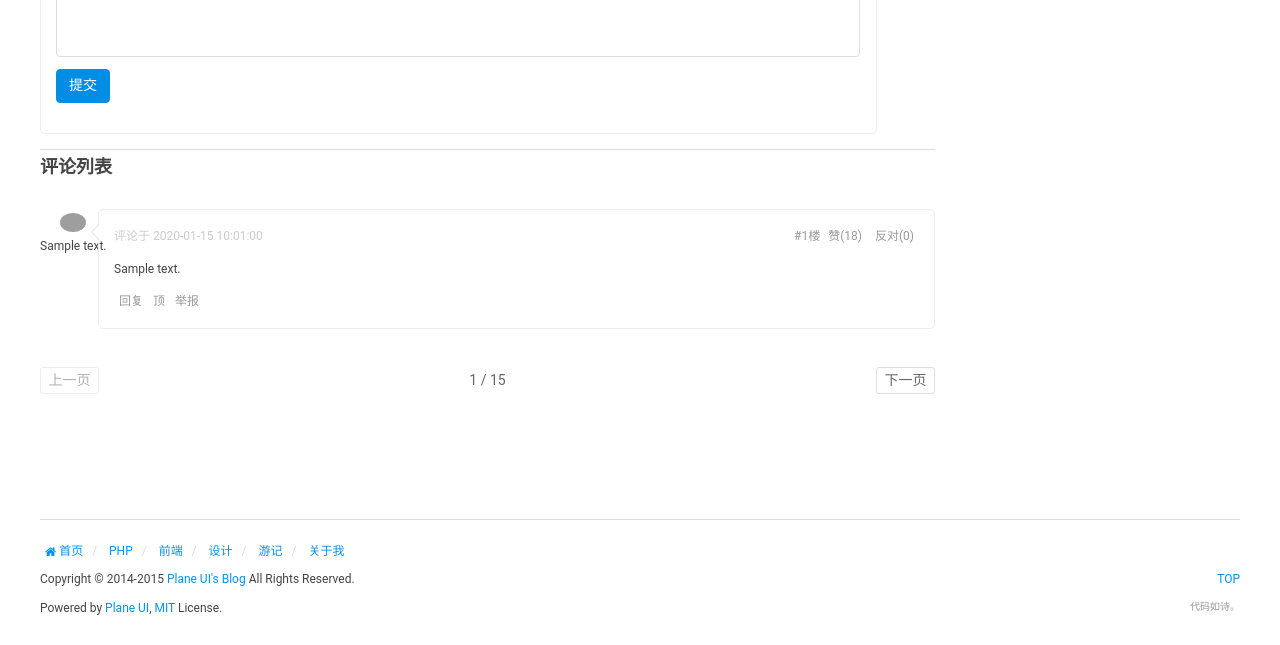
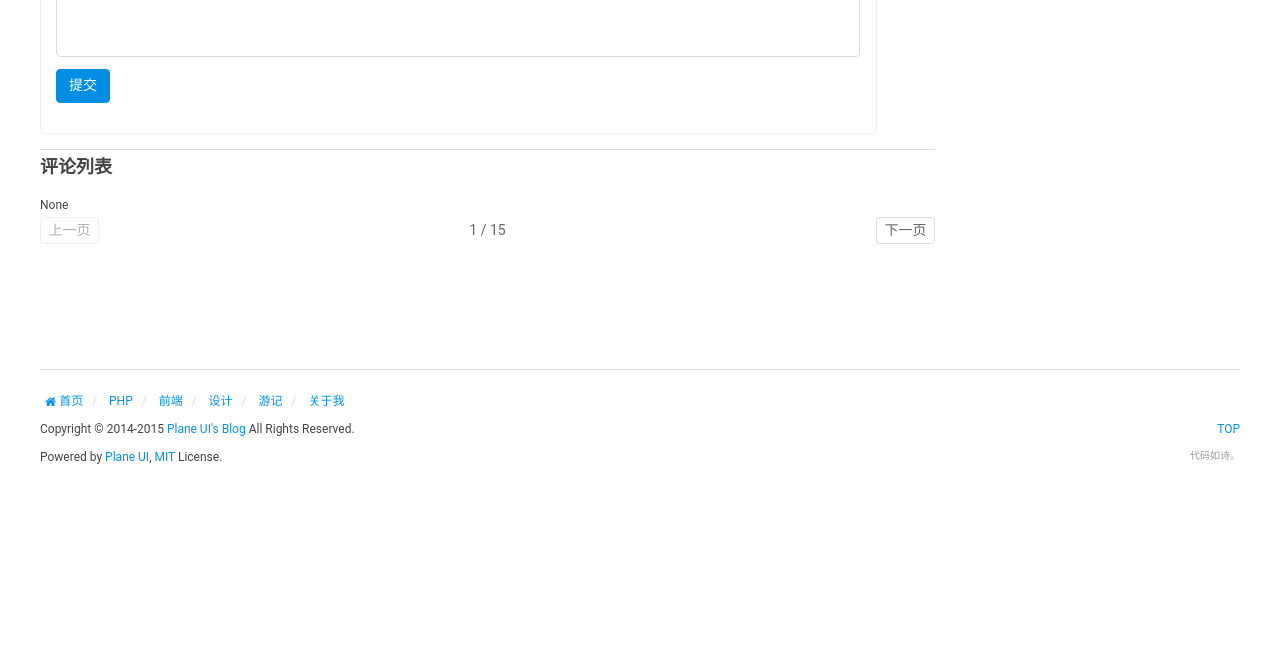
Before and after one commit to chenwuwen/django_blob, a Django app: template templates/blog/view.html in a window 1280 px wide. Shown: the part 1548-2193 px from the top of the page. After the commit the page ends 2012 px from the top, so only its background shows below. Run offline with Django 3.2, Linux system fonts and the light colour scheme; the template is opened without the code that fills it: most values are stand-ins (such as "Sample title", 1, 10 or a date in 2020); parts of the project's set-up code (start-up, migrations or seed data) failed here and were passed over; some libraries are stand-ins or nearby versions; grey boxes are pictures that could not be loaded.

Commit message:
第一次提交

```diff
--- a/blog/views/blog.py
+++ b/blog/views/blog.py
@@ -52,14 +52,14 @@ class ReadBlog(View):
             row.update({'children': []})
             comment_list_dict[row['id']] = row
         for item in comment_query_list:
-            parent_row = comment_list_dict.get(item['reply'])
+            parent_row = comment_list_dict.get(item['reply_id'])
             if not parent_row:
                 comment_tree.append(item)
             else:
                 parent_row['children'].append(item)
         comment_dic, comment_count = build_tree(comment_query_set)
         return render(request, "blog/view.html",
-                      {'blog': blog, 'comment_count': comment_count, 'comment_dic': comment_dic, 'user': user})
+                      {'blog': blog, 'comment_count': comment_count, 'comment_tree': comment_tree, 'user': user})
 
 
 # 写博客
--- /dev/null
+++ b/common/templatetags/__init__.py
@@ -0,0 +1 @@
+#-*-coding:utf-8-*-
--- /dev/null
+++ b/common/templatetags/blog_tags.py
@@ -0,0 +1,56 @@
+"""
+Django提供了自定义SIMPLE_TAG (同样的，自定义的tag也需要注册到setting.py中的app中，索性把整个包注册)
+需要注意的是自定义的tag一定要建在app下的templatetags包下，否则会报错 xx is not a registered tag library. Must be one of:
+使用自定功能的时候只需要在HTML页面中  在HTML顶部预加载｛%load py文件名%｝，然后 {{ blog_preview content reg}}
+"""
+
+"""
+自定义还包括filter 使用自定filter的时候只需要在HTML页面中  在HTML顶部预加载｛%load py文件名%｝，然后 {{ content | blog_preview: 'reg'}}
+"""
+from django import template
+from django.utils.safestring import mark_safe
+
+# 创建一个library对象，再这个对象上注册，对象名是关键字，不能改动,只有向系统注册过的tags，系统才认得你。
+register = template.Library()
+
+
+# 博客评论树tag
+# 这个装饰器表明这个函数是一个模板标签，@register.simple_tag(takes_context=True) takes_context = True 表示接收上下文对象，就是前面所说的封装了各种变量的 Context 对象。
+@register.simple_tag  #加上这句后我就是一名合格的template tags
+def comment_tree(comments):
+    for comment in comments:
+       html = '<div class="pui-comment pui-comment-avatar-left pui-unbordered"><div class="pui-comment-avatar">'
+       html += '<img src="images/2.png" class="pui-img-circle pui-img-xs"/>'
+       html += '<img src="images/2.png" class="pui-img-circle pui-img-xs"/><p>'
+       html += comment['commentUser_id']
+       html += '</p></div>'
+       html += '<div class="pui-comment-container"> <div class="pui-comment-main pui-comment-arrow-lt"><header class="pui-comment-header">'
+       html += '<div class="pui-comment-title-right"> #1楼 <a href="javascript:;">赞(18)</a> <a href="javascript:;">反对(0)</a>'
+       html += '</div>'
+       html += '<div class="pui-comment-subtitle">评论于'
+       html += comment['commentDate']
+       html += '</header>'
+       html += '<section class="pui-comment-content">'
+       html += comment['commentContent']
+       html += '</section>'
+       html += '<div class="pui-comment-foot"><a href="javascript:;" class="reply_button">回复</a><ahref="">顶</a><a href="javascript:;">举报</a>'
+       html += ' <form action="" class="commitReplyForm" style="display: none;">'
+       html += ' <div class="pui-form-group">'
+       html += '<textarea name="commentContent" class="pui-input-border-default"></textarea>'
+       html += '<input value="{{ blog.id }}" name="commentBlog" style="display: none">'
+       html += ' <input value="{{ comment.id }}" name="reply" style="display: none">'
+       html += ' <div class="pui-form-group"><input type="button" value="提交" class="pui-btn pui-btn-primary comment_button"/></div>'
+       html += ' </div>'
+       html += ' </form>'
+       html += ' </div>'
+       html += ' </div>'
+       html += ' </div>'
+       html += ' </div>'
+
+
+
+
+# 首页博客预览
+@register.filter
+def blog_preview(content):
+    return '这是预览'
--- a/django_blog/settings.py
+++ b/django_blog/settings.py
@@ -35,6 +35,7 @@ INSTALLED_APPS = [
     'django.contrib.sessions',  # 会话框架
     'django.contrib.messages',  # 消息框架
     'django.contrib.staticfiles',  # 管理静态文件的框架
+    'common',
     'user',
     'blog'
 ]
@@ -64,6 +65,7 @@ TEMPLATES = [
                 'django.contrib.messages.context_processors.messages',
             ],
         },
+
     },
 ]
 
--- a/templates/blog/comment.html
+++ b/templates/blog/comment.html
@@ -1,3 +1,4 @@
+{% load blog_tags %}
 <h4 class="h4">发布评论</h4>
 <div class="pui-comment pui-comment-avatar-right">
     {% if user %}
@@ -25,68 +26,7 @@
 
 
 <h4 class="h4">评论列表</h4>
-{% for k , v in comment_dic %}
-    <div class="pui-comment pui-comment-avatar-left pui-unbordered">
-        <div class="pui-comment-avatar">
-            <img src="images/2.png" class="pui-img-circle pui-img-xs"/>
-            <p>{{ k.commentUser }}</p>
-        </div>
-        <div class="pui-comment-container">
-            <div class="pui-comment-main pui-comment-arrow-lt">
-                <header class="pui-comment-header">
-                    <div class="pui-comment-title-right">
-                        #1楼 <a href="javascript:;">赞(18)</a> <a href="javascript:;">反对(0)</a>
-                    </div>
-                    <div class="pui-comment-subtitle">评论于 {{ comment.commentDate |date:'Y-m-d H:m:s' }}</div>
-                </header>
-                <section class="pui-comment-content">
-                    {{ k.commentContent }}
-                </section>
-                <div class="pui-comment-foot"><a href="javascript:;"
-                                                 class="reply_button">回复</a><a
-                        href="">顶</a><a href="javascript:;">举报</a>
-                    <form action="" class="commitReplyForm" style="display: none;">
-                        <div class="pui-form-group">
-                            <textarea name="commentContent" class="pui-input-border-default"></textarea>
-                            <input value="{{ blog.id }}" name="commentBlog" style="display: none">
-                            <input value="{{ comment.id }}" name="reply" style="display: none">
-                            <div class="pui-form-group">
-                                <input type="button" value="提交" class="pui-btn pui-btn-primary comment_button"/>
-                            </div>
-                        </div>
-                    </form>
-                </div>
-            </div>
-            {% if not v %}
-            <div class="pui-comment-reply">
-                <div class="pui-comment pui-comment-avatar-left">
-                    <div class="pui-comment-arrow"><span></span></div>
-                    <div class="pui-comment-avatar">
-                        <img src="images/3.jpg" class="pui-img-circle pui-img-xs"/>
-                        <p>网友</p>
-                    </div>
-                    <div class="pui-comment-container">
-                        <header class="pui-comment-header">
-                            <div class="pui-comment-title-right">
-                                #1楼-2 <a href="javascript:;">赞(1)</a> <a href="javascript:;">反对(18)</a>
-                            </div>
-                            <div class="pui-comment-subtitle"><a href="javascript:;" class="pui-link">@某某某</a> <span
-                                    class="pui-comment-reply-time">回复于2014-7-12 15:30</span></div>
-                        </header>
-                        <section class="pui-comment-content">
-                            <blockquote>介就是回复的内容....</blockquote>
-                            <p>介也是回复的内容....</p>
-                        </section>
-                        <footer class="pui-comment-foot">
-                            <a href="javascript:;">回复</a><a href="">顶</a><a href="javascript:;">举报</a>
-                        </footer>
-                    </div>
-                </div>
-            </div>
-            {% endif %}
-        </div>
-    </div>
-{% endfor %}
+{% comment_tree comment_tree %}
 <br/>
 <div class="blog-pagination">
     <ul class="pui-pagination pui-pagination-bordered pui-pagination-prev-next">
```
Also changed, not shown: common/tags.py (deleted, +0 -27 lines).
